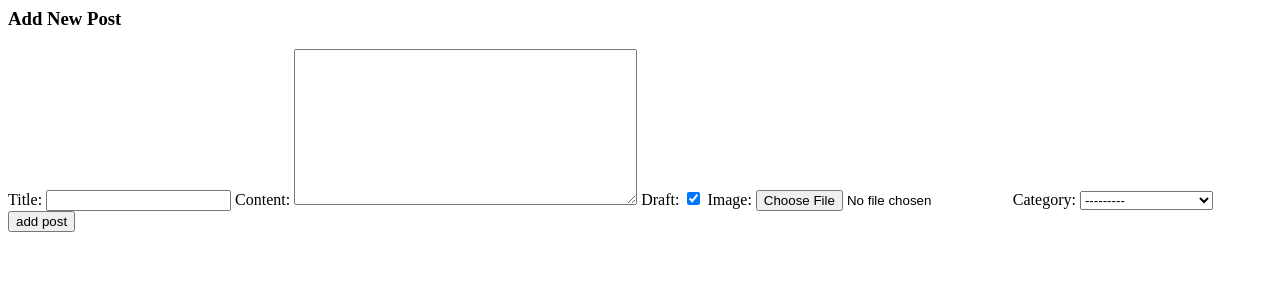
After one commit to Mohamed-Taha-Essa/DjBlog, a Django app: page /posts/new in a window 1280 px wide. The commit adds this page. Shown: the top 300 px of the page. Run offline with Django 4.2, Linux system fonts and the light colour scheme; data comes from the database, SQL or seed files in the repository; both versions use the stored data as it was after the commit; parts of the project's set-up code (start-up, migrations or seed data) failed here and were passed over.

Commit message:
add creat_post

```diff
--- /dev/null
+++ b/posts/forms.py
@@ -0,0 +1,8 @@
+from django import forms
+from .models import Post
+
+class PostForm(forms.ModelForm):
+    class Meta:
+        model =Post
+        #fields ='__all__'
+        exclude =('author',)
--- a/posts/models.py
+++ b/posts/models.py
@@ -25,7 +25,7 @@
     content=models.TextField(max_length=20000)
     draft =models.BooleanField(default=True)
 
-    public_date_time = models.DateTimeField()
+    public_date_time = models.DateTimeField(auto_now_add=True)
     image = models.ImageField(upload_to='post')
     tags = TaggableManager()
 
--- /dev/null
+++ b/posts/templates/posts/creat_post.html
@@ -0,0 +1,6 @@
+<h3>Add New Post</h3>
+<form method="post" enctype="multipart/form-data">
+    {% csrf_token %}
+    {{form}}
+    <input type="submit" value="add post">
+</form>
--- a/posts/templates/posts/post_list.html
+++ b/posts/templates/posts/post_list.html
@@ -1,9 +1,9 @@
 <h2> Posts </h2>
 <ul>
-    {% for post in taha %}
+    {% for post in post_list %}
     <a href="/posts/{{post.id}}"><li style ='color: #F9627D;' >  {{post}} </li> </a>
 
-    <p style ='color: #83B692;'>  {{post.content}} </p>
+    <p style ='color: #83B692;'>  {{post.content|safe}} </p>
     <hr>
     {% endfor %}
 
--- a/posts/views.py
+++ b/posts/views.py
@@ -1,10 +1,11 @@
-from django.shortcuts import render
+from django.shortcuts import redirect, render
 from .models import Post
+from .forms import PostForm
 # Create your views here.
 
 def post_list(request):
     data = Post.objects.all()
-    context ={"taha":data}
+    context ={"post_list":data}
     return render(request ,'posts/post_list.html',context)
 
 #what is type of request
@@ -15,3 +16,28 @@
 
     context = {'post_detail' :post_data}
     return render(request ,'posts/post_detail.html' ,context)
+
+
+def creat_post(request):
+    if request.method =='POST':
+        form =PostForm(request.POST ,request.FILES)
+        if form.is_valid():
+            myform =form.save(commit=False)
+            myform.author =request.user
+            myform.save()
+            return redirect('/posts/')
+
+    else:
+        form =PostForm()
+    return render(request ,'posts/creat_post.html' ,{'form':form})
+
+
+
+
+from django.views.generic import ListView ,DetailView
+class PostList(ListView):
+    model =  Post
+    # context_object_name ='posts'
+
+class PostDetail(DetailView):
+    model =Post
--- a/project/urls.py
+++ b/project/urls.py
@@ -18,14 +18,20 @@
 from django.urls import path ,include
 from django.conf import settings
 from django.conf.urls.static import static
-from posts.views import post_list ,post_detail
+from posts.views import post_list ,post_detail ,creat_post
+from posts.views import PostList ,PostDetail
+
 
 urlpatterns = [
     path('admin/', admin.site.urls),
     path('summernote/', include('django_summernote.urls')),
 
     path('posts/',post_list ),
-    path('posts/<int:pk>',post_detail)
+    # path('posts/<int:pk>',post_detail)
+    #path('posts/',PostList.as_view()),
+    path("posts/new", creat_post),
+
+    path('posts/<int:pk>',PostDetail.as_view()),
 
 ]
 
```
Also changed, not shown: posts/templates/posts/lrarn.md (added, +11 -0 lines), posts/templates/posts/post_detail.html (+5 -5 lines), db.sqlite3, media/post/icon-18.png (added), media/post/logo_2gMX55t.png (added), media/post/logo_GGotwMu.png (added), posts/migrations/0010_alter_post_public_date_time.py (added).
